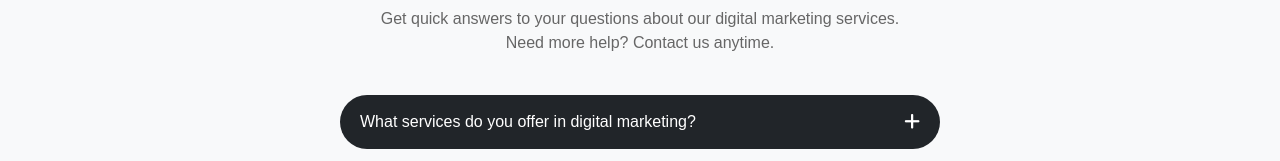
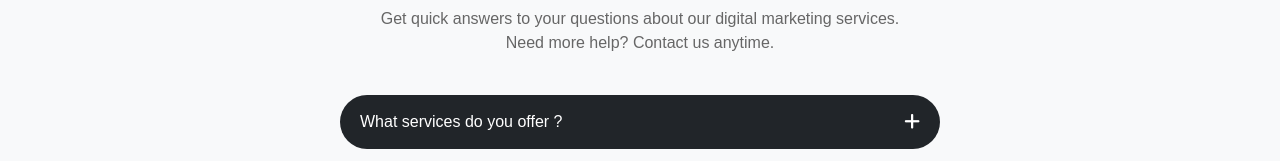
Before and after one commit to Arunkumar33hp/kairatech, a plain HTML site: page index.html in a window 1280 px wide. Shown: the part 3552-3713 px from the top of the page. Drawn offline with nearby package versions, Linux system fonts and the light colour scheme; a script that the page names is missing.

Commit message:
Update index.html

```diff
--- a/index.html
+++ b/index.html
@@ -991,7 +991,7 @@ p.text-muted {
     <div class="mx-auto" style="max-width: 600px;">
 
       <div class="faq-question" onclick="toggleAnswer(this)">
-        <span>What services do you offer in digital marketing?</span>
+        <span>What services do you offer ?</span>
         <i class="fas fa-plus"></i>
       </div>
       <div class="faq-answer text-start" style="display: none;">
```
